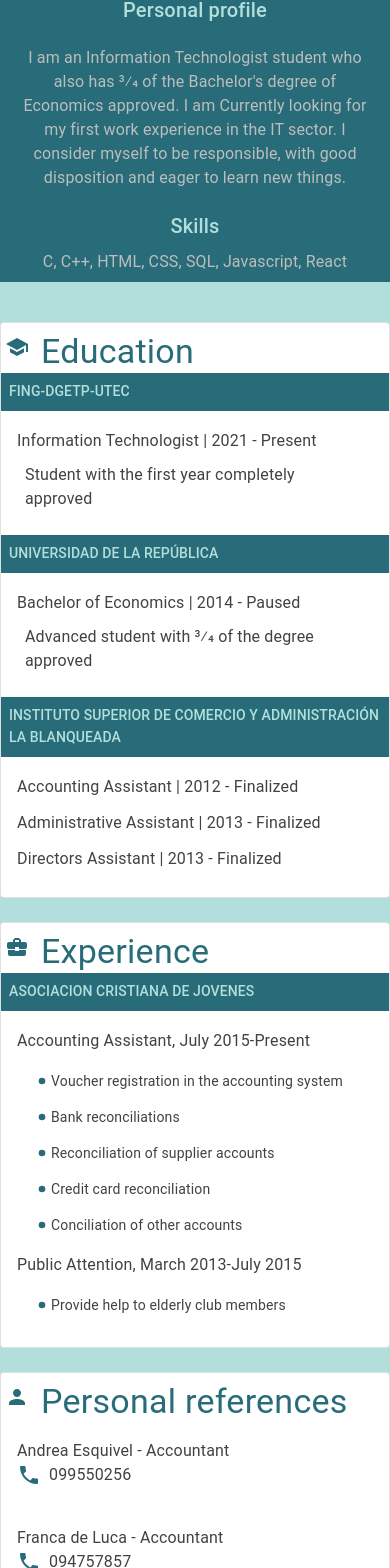
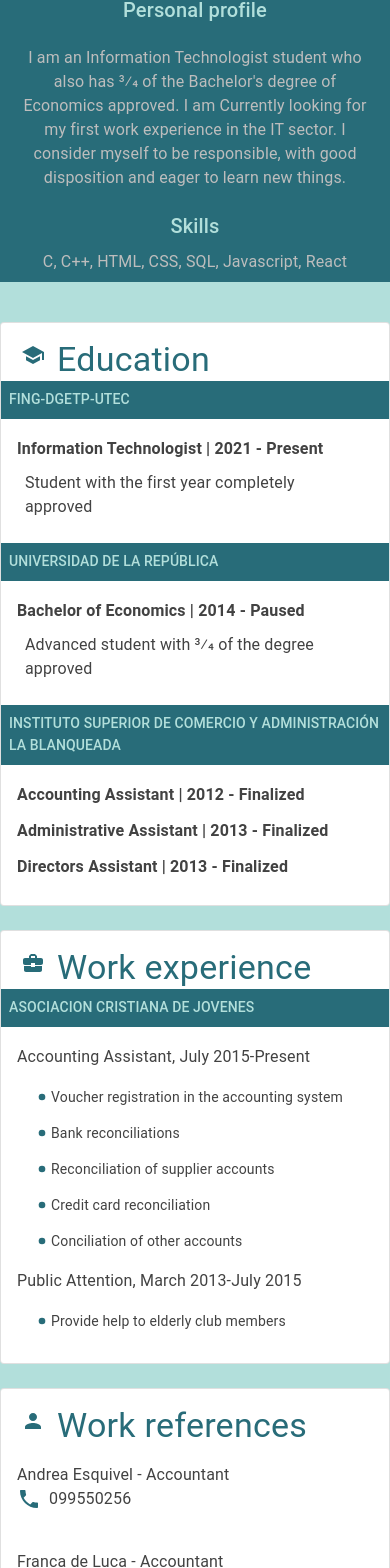
Before and after one commit to camila-firpo/CurriculumCamilaFirpo, a React (Create React App) app: page / in a window 390 px wide. Shown: the part 428-1996 px from the top of the page. Built offline with nearby package versions, Linux system fonts and the light colour scheme.

Commit message:
Use media queries, remove a unused files and formatting changes

```diff
--- a/src/App.js
+++ b/src/App.js
@@ -1,12 +1,13 @@
-import './App.css';
 import React from 'react';
 import Grid from '@mui/material/Grid';
+import useMediaQuery from '@mui/material/useMediaQuery';
 import PersonInfo from './components/PersonInfo';
 import ContentsMobile from './components/ContentsMobile';
 import ContentsDesktop from './components/ContentsDesktop';
 
 function App() {
-  const isMobile = true;
+  const isMobile = useMediaQuery('(max-width:600px)');
+
   return (
     <Grid container spacing={2}>
       <Grid item xs={12} md={4}>
--- /dev/null
+++ b/src/components/ContentsMobile/ContentCard.js
@@ -0,0 +1,28 @@
+import React, { useState } from 'react';
+import Box from '@mui/material/Box';
+import VisibilitySensor from 'react-visibility-sensor';
+import Zoom from '@mui/material/Zoom';
+
+function ContentCard(props) {
+  const [visible, setVisible] = useState(false);
+
+  const onChange = (isVisible) => {
+    if (!visible) {
+      setVisible(isVisible);
+    }
+  };
+
+  return (
+    <VisibilitySensor onChange={onChange} partialVisibility minTopValue={100}>
+      <Box sx={{ minHeight: 200 }}>
+        <Zoom in={visible} timeout={1000}>
+          <Box>
+            <props.component />
+          </Box>
+        </Zoom>
+      </Box>
+    </VisibilitySensor>
+  );
+}
+
+export default ContentCard;
--- a/src/components/ContentsMobile/index.js
+++ b/src/components/ContentsMobile/index.js
@@ -1,71 +1,16 @@
-// esLint-disable
-import React, { useState } from 'react';
+import React from 'react';
 import Box from '@mui/material/Box';
-import VisibilitySensor from 'react-visibility-sensor';
-import Zoom from '@mui/material/Zoom';
 import Experience from '../Experience';
 import Education from '../Education';
 import References from '../References';
+import ContentCard from './ContentCard';
 
 function ContentsMobile() {
-  const [visible1, setVisible1] = useState(false);
-  const [visible2, setVisible2] = useState(false);
-  const [visible3, setVisible3] = useState(false);
-
-  const onChange1 = (isVisible1) => {
-    console.log('Entra onChange', visible1);
-    if (!visible1) {
-      setVisible1(isVisible1);
-    }
-  };
-
-  const onChange2 = (isVisible2) => {
-    console.log('Entra onChange', visible2);
-    if (!visible2) {
-      setVisible2(isVisible2);
-    }
-  };
-
-  const onChange3 = (isVisible3) => {
-    console.log('Entra onChange', visible3);
-    if (!visible3) {
-      setVisible3(isVisible3);
-    }
-  };
-
   return (
     <Box>
-      <VisibilitySensor
-        onChange={onChange1}
-        partialVisibility
-        minTopValue={100}
-      >
-        <Box sx={{ minHeight: 200 }}>
-          <Zoom in={visible1}>
-            <Box>
-              <Education />
-            </Box>
-          </Zoom>
-        </Box>
-      </VisibilitySensor>
-      <VisibilitySensor onChange={onChange2} partialVisibility>
-        <Box sx={{ minHeight: 200 }}>
-          <Zoom in={visible2}>
-            <Box>
-              <Experience />
-            </Box>
-          </Zoom>
-        </Box>
-      </VisibilitySensor>
-      <VisibilitySensor onChange={onChange3} partialVisibility>
-        <Box sx={{ minHeight: 200 }}>
-          <Zoom in={visible3}>
-            <Box>
-              <References />
-            </Box>
-          </Zoom>
-        </Box>
-      </VisibilitySensor>
+      <ContentCard component={Education} />
+      <ContentCard component={Experience} />
+      <ContentCard component={References} />
     </Box>
   );
 }
--- a/src/components/Education/index.js
+++ b/src/components/Education/index.js
@@ -6,33 +6,64 @@ import SchoolIcon from '@mui/icons-material/School';
 
 function Education() {
   return (
-			<Card variant="outlined" sx={{my: 3}}>
-				<Box sx={{ marginRight: 1, display:'flex', marginTop: 1 }}>
+    <Card variant="outlined" sx={{ my: 3 }}>
+      <Box
+        sx={{ marginRight: 1, display: 'flex', marginTop: 2, marginLeft: 2 }}
+      >
         <Box sx={{ marginRight: 1, padding: 0.5 }}>
-						<SchoolIcon sx={{ color:'primary.main'}}/>
+          <SchoolIcon sx={{ color: 'primary.main' }} />
         </Box>
-						<Typography variant="h4" color="primary">Education</Typography>
+        <Typography variant="h4" color="primary">
+          Education
+        </Typography>
       </Box>
       <Box>
-					<Box sx={{ marginBottom: 1, bgcolor:"primary.main", color:"primary.light", p: 1 }}>
+        <Box
+          sx={{
+            marginBottom: 1,
+            bgcolor: 'primary.main',
+            color: 'primary.light',
+            p: 1,
+          }}
+        >
           <Typography variant="subtitle2">FING-DGETP-UTEC</Typography>
         </Box>
-					<Box sx={{ margin: 1 , padding: 1}}>
-						<Typography variant="subtitle1" color="secondary.dark" sx={{marginBottom: 1}}>Information Technologist | 2021 - Present</Typography>
-						<Box sx={{margin: 1}}>
+        <Box sx={{ margin: 1, padding: 1 }}>
+          <Typography
+            variant="subtitle1"
+            color="secondary.dark"
+            sx={{ marginBottom: 1, fontWeight: 600 }}
+          >
+            Information Technologist | 2021 - Present
+          </Typography>
+          <Box sx={{ margin: 1 }}>
             <Typography variant="body1" color="secondary.dark">
-							Student with the first year
-							completely approved
+              Student with the first year completely approved
             </Typography>
           </Box>
         </Box>
       </Box>
       <Box>
-					<Box sx={{ marginBottom: 1, bgcolor:"primary.main", color:"primary.light", p: 1 }}>
-						<Typography variant="subtitle2">UNIVERSIDAD DE LA REPÚBLICA</Typography>
+        <Box
+          sx={{
+            marginBottom: 1,
+            bgcolor: 'primary.main',
+            color: 'primary.light',
+            p: 1,
+          }}
+        >
+          <Typography variant="subtitle2">
+            UNIVERSIDAD DE LA REPÚBLICA
+          </Typography>
         </Box>
-					<Box sx={{ margin: 1 , padding: 1}}>
-						<Typography variant="subtitle1" color="secondary.dark" sx={{marginBottom: 1}}>Bachelor of Economics | 2014 - Paused</Typography>
+        <Box sx={{ margin: 1, padding: 1 }}>
+          <Typography
+            variant="subtitle1"
+            color="secondary.dark"
+            sx={{ marginBottom: 1, fontWeight: 600 }}
+          >
+            Bachelor of Economics | 2014 - Paused
+          </Typography>
           <Box sx={{ marginBottom: 1, margin: 1 }}>
             <Typography variant="body1" color="secondary.dark">
               Advanced student with 3⁄4 of the degree approved
@@ -41,18 +72,45 @@ function Education() {
         </Box>
       </Box>
       <Box>
-					<Box sx={{ marginBottom: 1, bgcolor:"primary.main", color:"primary.light", p: 1 }}>
-						<Typography variant="subtitle2">INSTITUTO SUPERIOR DE COMERCIO Y
-							ADMINISTRACIÓN LA BLANQUEADA</Typography>
+        <Box
+          sx={{
+            marginBottom: 1,
+            bgcolor: 'primary.main',
+            color: 'primary.light',
+            p: 1,
+          }}
+        >
+          <Typography variant="subtitle2">
+            INSTITUTO SUPERIOR DE COMERCIO Y ADMINISTRACIÓN LA BLANQUEADA
+          </Typography>
         </Box>
-					<Box sx={{ margin: 1 , padding: 1}}>
-						<Typography variant="subtitle1" color="secondary.dark" sx={{marginBottom: 1}}>Accounting Assistant | 2012 - Finalized</Typography>
-						<Typography variant="subtitle1" color="secondary.dark" sx={{marginBottom: 1}}> Administrative Assistant | 2013 - Finalized</Typography>
-						<Typography variant="subtitle1" color="secondary.dark" sx={{marginBottom: 1}}>Directors Assistant | 2013 - Finalized</Typography>
+        <Box sx={{ margin: 1, padding: 1 }}>
+          <Typography
+            variant="subtitle1"
+            color="secondary.dark"
+            sx={{ marginBottom: 1, fontWeight: 600 }}
+          >
+            Accounting Assistant | 2012 - Finalized
+          </Typography>
+          <Typography
+            variant="subtitle1"
+            color="secondary.dark"
+            sx={{ marginBottom: 1, fontWeight: 600 }}
+          >
+            {' '}
+            Administrative Assistant | 2013 - Finalized
+          </Typography>
+          <Typography
+            variant="subtitle1"
+            color="secondary.dark"
+            sx={{ marginBottom: 1, fontWeight: 600 }}
+          >
+            Directors Assistant | 2013 - Finalized
+          </Typography>
         </Box>
       </Box>
     </Card>
-		)
+  );
 }
 
 export default Education;
--- a/src/components/Experience/index.js
+++ b/src/components/Experience/index.js
@@ -7,32 +7,18 @@ import FiberManualRecordIcon from '@mui/icons-material/FiberManualRecord';
 import List from '@mui/material/List';
 import ListItem from '@mui/material/ListItem';
 import ListItemText from '@mui/material/ListItemText';
-// import Slide from '@mui/material/Slide';
-// import Fade from '@mui/material/Fade';
-// import Zoom from '@mui/material/Zoom';
-// import VisibilitySensor from 'react-visibility-sensor';
 
 function Experience() {
-  // const [visible, setVisible] = useState(false);
-
-  // const onChange = (isVisible) => {
-  //   console.log('Entra onChange', visible);
-  //   if (!visible) {
-  //     setVisible(isVisible);
-  //   }
-  // };
-
   return (
-    // <VisibilitySensor onChange={onChange} partialVisibility>
-    //   <Box sx={{ minHeight: 200 }}>
-    //     <Zoom in={visible}>
     <Card variant="outlined" sx={{ my: 3 }}>
-      <Box sx={{ marginRight: 1, display: 'flex', marginTop: 1 }}>
+      <Box
+        sx={{ marginRight: 1, display: 'flex', marginTop: 2, marginLeft: 2 }}
+      >
         <Box sx={{ marginRight: 1, padding: 0.5 }}>
           <BusinessCenterIcon sx={{ color: 'primary.main' }} />
         </Box>
         <Typography variant="h4" color="primary">
-          Experience
+          Work experience
         </Typography>
       </Box>
       <Box>
@@ -126,9 +112,6 @@ function Experience() {
         </Box>
       </Box>
     </Card>
-    //     </Zoom>
-    //   </Box>
-    // </VisibilitySensor>
   );
 }
 export default Experience;
--- a/src/components/PersonInfo/index.js
+++ b/src/components/PersonInfo/index.js
@@ -11,81 +11,126 @@ import Avatar from '@mui/material/Avatar';
 
 function PersonInfo() {
   return (
-      <Box sx={{
+    <Box
+      sx={{
         textAlign: 'center',
         height: '100%',
         bgcolor: 'primary.main',
-        typography: 'body1'
+        typography: 'body1',
       }}
     >
       <Box sx={{ display: 'flex', justifyContent: 'center', py: 1 }}>
-          <Avatar src="images/ProfilePicture.jpg" sx={{ width: 200, height: 200 }} />
+        <Avatar
+          src="images/ProfilePicture.jpg"
+          sx={{ width: 200, height: 200 }}
+        />
       </Box>
       <Box sx={{ display: 'inline-block', justifyContent: 'center' }}>
         <Box sx={{ marginBottom: 1 }}>
-            <Typography variant="h4" color='primary.light'>Camila Firpo </Typography>
+          <Typography variant="h4" color="primary.light">
+            Camila Firpo{' '}
+          </Typography>
         </Box>
-          <Box sx={{ display: 'flex', marginBottom: 1, justifyContent: 'center'}}>
+        <Box
+          sx={{ display: 'flex', marginBottom: 1, justifyContent: 'center' }}
+        >
           <Box sx={{ marginRight: 1 }}>
-              <LocalPhoneIcon sx={{ color:'primary.light'}}/>
+            <LocalPhoneIcon sx={{ color: 'primary.light' }} />
           </Box>
-            <Typography variant="body1" color='secondary.main'>
+          <Typography variant="body1" color="secondary.main">
             099094726
           </Typography>
         </Box>
-          <Box sx={{ display: 'flex', marginBottom: 1, justifyContent: 'center' }}>
+        <Box
+          sx={{ display: 'flex', marginBottom: 1, justifyContent: 'center' }}
+        >
           <Box sx={{ marginRight: 1 }}>
-              <EmailIcon sx={{ color:'primary.light'}}/>
+            <EmailIcon sx={{ color: 'primary.light' }} />
           </Box>
-            <Typography variant="body1" color='secondary.main'>
+          <Typography variant="body1" color="secondary.main">
             camilafirpo2294@hotmail.com
           </Typography>
         </Box>
-          <Box sx={{ display: 'flex', marginBottom: 1, justifyContent: 'center' }}>
+        <Box
+          sx={{ display: 'flex', marginBottom: 1, justifyContent: 'center' }}
+        >
           <Box sx={{ marginRight: 1 }}>
-              <LocationOnIcon sx={{ color:'primary.light'}}/>
+            <LocationOnIcon sx={{ color: 'primary.light' }} />
           </Box>
-            <Typography variant="body1" color='secondary.main'>
+          <Typography variant="body1" color="secondary.main">
             Malvin, Montevideo
           </Typography>
         </Box>
-          <Box sx={{ display: 'flex', marginBottom: 1, justifyContent: 'center' }}>
+        <Box
+          sx={{ display: 'flex', marginBottom: 1, justifyContent: 'center' }}
+        >
           <Box sx={{ marginRight: 1 }}>
-              <Link href="https://www.linkedin.com/in/camila-firpo/" target="_blank" color='primary.light'>
+            <Link
+              href="https://www.linkedin.com/in/camila-firpo/"
+              target="_blank"
+              color="primary.light"
+            >
               <LinkedInIcon />
             </Link>
           </Box>
-            <Link href="https://github.com/camila-firpo" target="_blank" color='primary.light'>
+          <Link
+            href="https://github.com/camila-firpo"
+            target="_blank"
+            color="primary.light"
+          >
             <GitHubIcon />
           </Link>
         </Box>
         <Box>
           <Box>
-              <Box sx={{ display: 'flex', marginBottom: 1, justifyContent: 'center' }}>
-                <Typography variant="h6" color='primary.light'>
+            <Box
+              sx={{
+                display: 'flex',
+                marginBottom: 1,
+                justifyContent: 'center',
+              }}
+            >
+              <Typography variant="h6" color="primary.light">
                 Personal profile
               </Typography>
             </Box>
-              <Box sx={{ display: 'flex', marginBottom: 1, justifyContent: 'center', padding: 1.5 }}>
-                <Typography variant="body1" color='secondary.main'>
-                I am an Information Technologist student who
-                also has 3⁄4 of the Bachelor&apos;s degree of
-                Economics approved.
-                I am Currently looking for my first work
-                experience in the IT sector. I consider myself
-                to be responsible, with good disposition and
+            <Box
+              sx={{
+                display: 'flex',
+                marginBottom: 1,
+                justifyContent: 'center',
+                padding: 1.5,
+              }}
+            >
+              <Typography variant="body1" color="secondary.main">
+                I am an Information Technologist student who also has 3⁄4 of the
+                Bachelor&apos;s degree of Economics approved. I am Currently
+                looking for my first work experience in the IT sector. I
+                consider myself to be responsible, with good disposition and
                 eager to learn new things.
               </Typography>
             </Box>
           </Box>
           <Box>
-              <Box sx={{ display: 'flex', marginBottom: 1, justifyContent: 'center' }}>
-                <Typography variant="h6" color='primary.light'>
+            <Box
+              sx={{
+                display: 'flex',
+                marginBottom: 1,
+                justifyContent: 'center',
+              }}
+            >
+              <Typography variant="h6" color="primary.light">
                 Skills
               </Typography>
             </Box>
-              <Box sx={{ display: 'flex', marginBottom: 1, justifyContent: 'center' }}>
-                <Typography variant="body1" color='secondary.main'>
+            <Box
+              sx={{
+                display: 'flex',
+                marginBottom: 1,
+                justifyContent: 'center',
+              }}
+            >
+              <Typography variant="body1" color="secondary.main">
                 C, C++, HTML, CSS, SQL, Javascript, React
               </Typography>
             </Box>
@@ -96,5 +141,4 @@ function PersonInfo() {
   );
 }
 
-
 export default PersonInfo;
--- a/src/components/References/index.js
+++ b/src/components/References/index.js
@@ -7,21 +7,25 @@ import PersonIcon from '@mui/icons-material/Person';
 
 function References() {
   return (
-      <Card variant="outlined" sx={{my: 3}}>
-        <Box sx={{ marginRight: 1, display:'flex', marginTop: 1 }}>
+    <Card variant="outlined" sx={{ my: 3 }}>
+      <Box
+        sx={{ marginRight: 1, display: 'flex', marginTop: 2, marginLeft: 2 }}
+      >
         <Box sx={{ marginRight: 1, padding: 0.5 }}>
-            <PersonIcon sx={{ color:'primary.main'}}/>
+          <PersonIcon sx={{ color: 'primary.main' }} />
         </Box>
-          <Typography variant="h4" color="primary">Personal references</Typography>
+        <Typography variant="h4" color="primary">
+          Work references
+        </Typography>
       </Box>
       <CardContent>
         <Typography variant="body1" color="secondary.dark">
           Andrea Esquivel - Accountant
           <Box sx={{ display: 'flex' }}>
             <Box sx={{ marginRight: 1 }}>
-              <LocalPhoneIcon sx={{ color:'primary.main'}}/>
+              <LocalPhoneIcon sx={{ color: 'primary.main' }} />
             </Box>
-            <Typography variant="body1" color='secondary.dark'>
+            <Typography variant="body1" color="secondary.dark">
               099550256
             </Typography>
           </Box>
@@ -30,11 +34,11 @@ function References() {
       <CardContent>
         <Typography variant="body1" color="secondary.dark">
           Franca de Luca - Accountant
-            <Box sx={{ display: 'flex'}}>
+          <Box sx={{ display: 'flex' }}>
             <Box sx={{ marginRight: 1 }}>
-              <LocalPhoneIcon sx={{ color:'primary.main'}}/>
+              <LocalPhoneIcon sx={{ color: 'primary.main' }} />
             </Box>
-            <Typography variant="body1" color='secondary.dark'>
+            <Typography variant="body1" color="secondary.dark">
               094757857
             </Typography>
           </Box>
```
Also changed, not shown: src/App.css (deleted, +0 -38 lines), src/components/ContentsDesktop/index.js (+24 -11 lines), src/index.js (+5 -12 lines), src/reportWebVitals.js (deleted, +0 -13 lines). Lines whose indentation alone changed are shown as unchanged.
